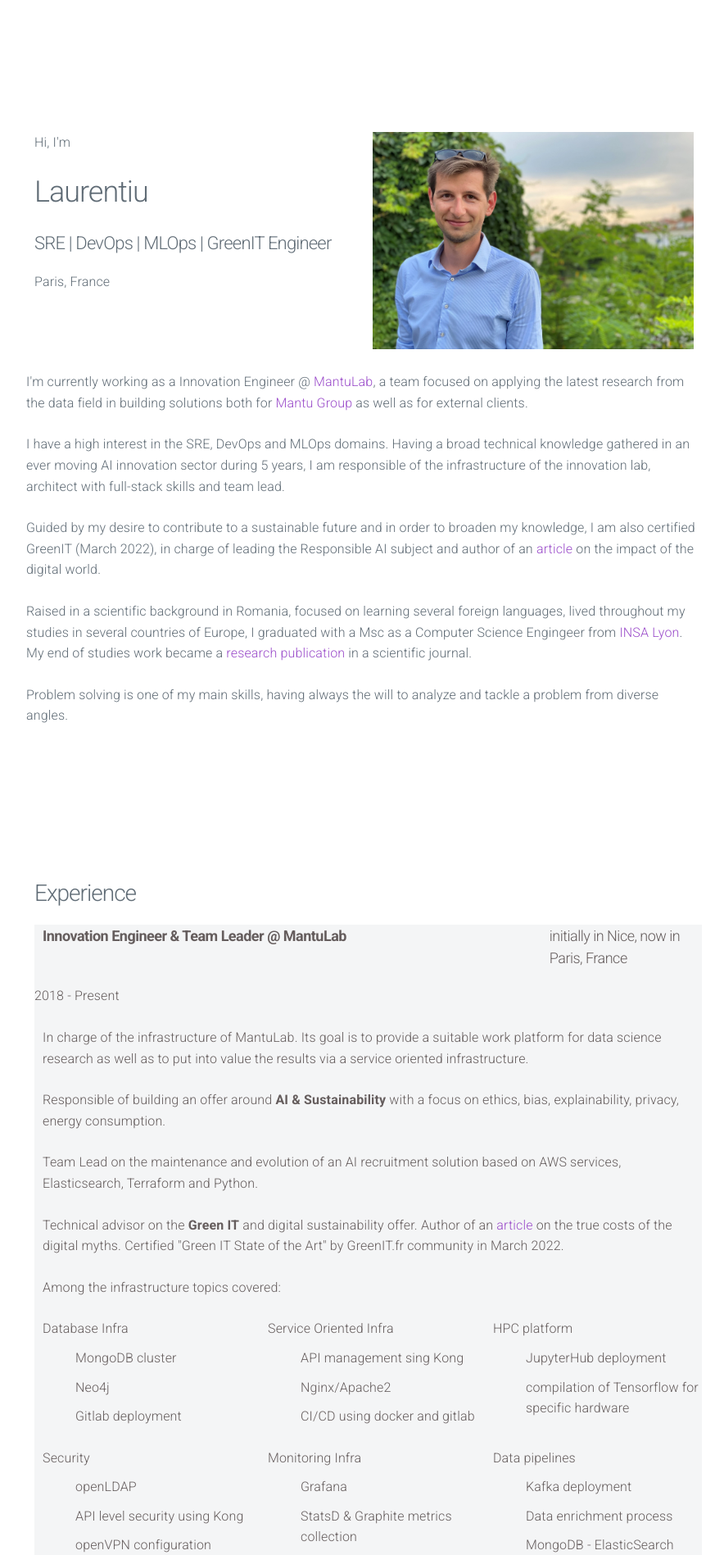
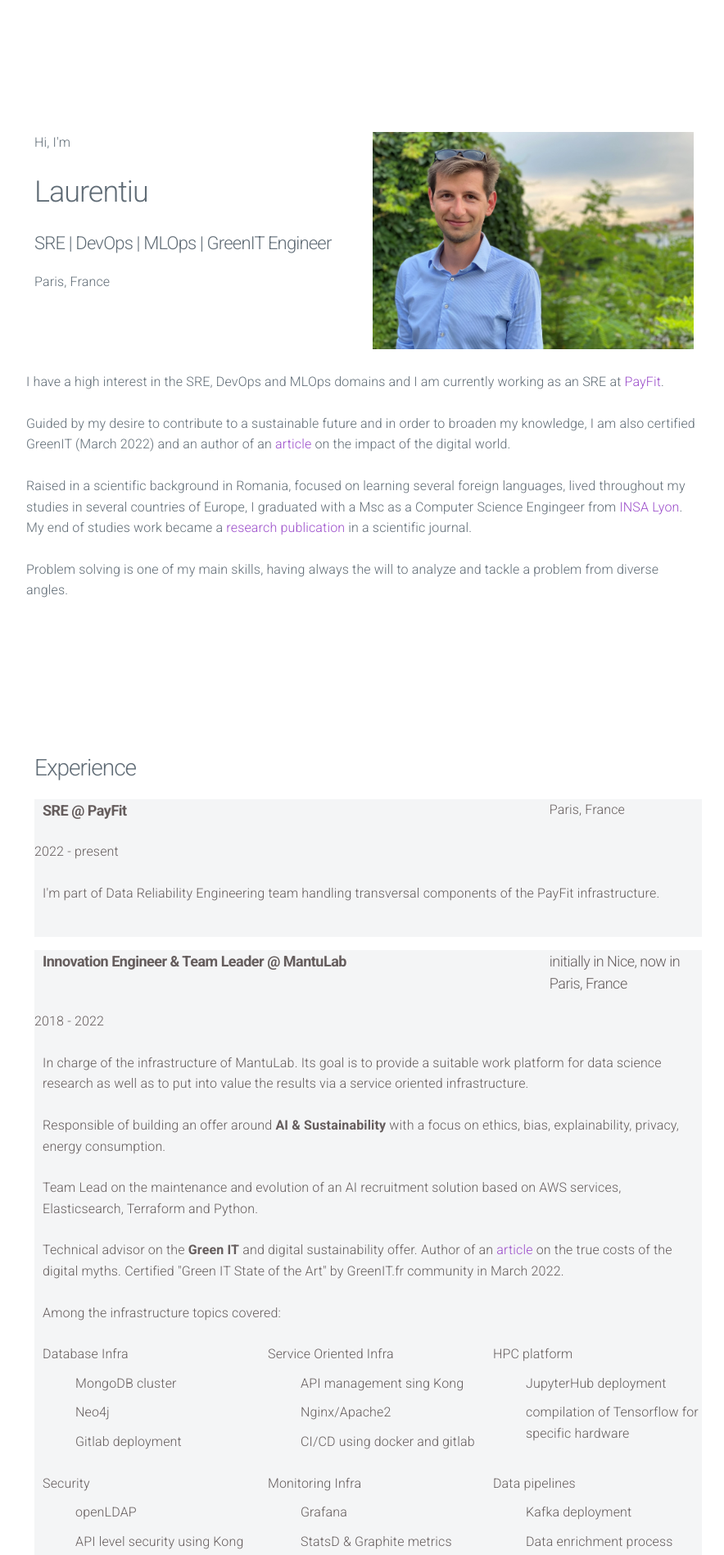
Before and after one commit to lcapatina/personal-website, a Jekyll site: the page built from index.html, in a window 1280 px wide. Shown: the top 1897 px of the page at 82% size, without its empty margins (333-1217 px from the left). Built offline with Jekyll 4.4.1, drawn with Linux system fonts in a browser that asks for light colours; nearby versions of some CDN libraries.

Commit message:
feat(experience): add payfit

```diff
--- a/_includes/experience.html
+++ b/_includes/experience.html
@@ -1,6 +1,26 @@
 <h3 class="title">
     Experience
 </h3>
+<div class="education-card row">
+    <div class="column">
+        <div class="row">
+            <div class="column column-50">
+                <h5><strong>SRE @ PayFit</strong></h5>
+            </div>
+            <div class="column column-offset-25 colmumn-25">
+                <p>Paris, France</p>
+            </div>
+        </div>
+        <div class="row">
+            <p>2022 - present</p>
+        </div>
+        <div class="row">
+            <div class="column">
+                <p>I'm part of Data Reliability Engineering team handling transversal components of the PayFit infrastructure.</p>
+            </div>
+        </div>
+    </div>
+</div>
 <div class="education-card row">
     <div class="column">
         <div class="row">
@@ -12,7 +32,7 @@
             </div>
         </div>
         <div class="row">
-            <p>2018 - Present</p>
+            <p>2018 - 2022</p>
         </div>
         <div class="row">
             <div class="column">
--- a/_includes/home.html
+++ b/_includes/home.html
@@ -15,18 +15,11 @@
 <div class="row" style="padding-top: 20px;">
     <div>
         <p>
-            I'm currently working as a Innovation Engineer @ <a href="https://www.mantulab.com">MantuLab</a>,
-            a team focused on applying the latest research from the data field in building solutions both
-            for <a href="https://www.mantu.com">Mantu Group</a> as well as for external clients.
-        </p>
-        <p>
-            I have a high interest in the SRE, DevOps and MLOps domains. Having a broad technical knowledge gathered
-            in an ever moving AI innovation sector during 5 years, I am responsible of the infrastructure of the innovation lab,
-            architect with full-stack skills and team lead.
+            I have a high interest in the SRE, DevOps and MLOps domains and I am currently working as an SRE at <a href="">PayFit</a>.
         </p>
         <p>
             Guided by my desire to contribute to a sustainable future and in order to broaden my knowledge,
-            I am also certified GreenIT (March 2022), in charge of leading the Responsible AI subject and
+            I am also certified GreenIT (March 2022) and an
             author of an <a href="https://www.mantu.com/blog/business-insights/digital-myths-the-true-cost-of-a-data-driven-world/">article</a>
             on the impact of the digital world.
         </p>
--- a/_includes/navigation.html
+++ b/_includes/navigation.html
@@ -20,10 +20,10 @@
   </div>
   <div class="row" id="contact-section">
     <div class="column">
-      <a href="mailto:contact@laucapatina.com">
+      <a href="https://github.com/lcapatina">
         <picture>
-          <source srcset="{{site.baseurl}}/assets/img/mail.webp" type="image/webp">
-          <img src="{{site.baseurl}}/assets/img/mail.png" alt="description">
+          <source srcset="{{site.baseurl}}/assets/img/github.webp" type="image/webp">
+          <img src="{{site.baseurl}}/assets/img/github.png" alt="description">
         </picture>
       </a>
     </div>
```
Also changed, not shown: README.md.
